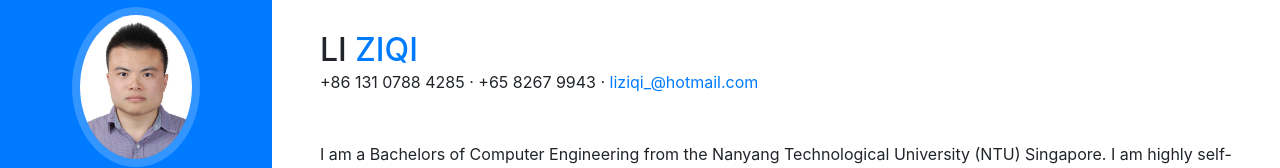
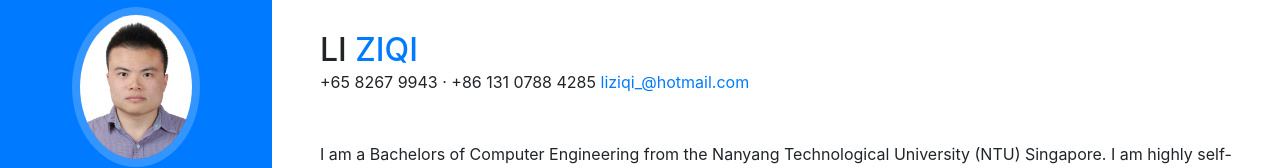
Before and after one commit to lizq-git/Resume-CV, a website with bundled scripts: page index.html in a window 1280 px wide. Shown: the part 169-337 px from the top of the page. Built offline with nearby package versions, Linux system fonts and the light colour scheme; a web font is replaced by a local one.

Commit message:
Update index.html

```diff
--- a/index.html
+++ b/index.html
@@ -71,7 +71,7 @@
           <h2 class="mb-0">LI
             <span class="text-primary">ZIQI</span>
           </h2>
-          <div class="mb-5">+86 131 0788 4285 ·  +65 8267 9943 ·
+          <div class="mb-5">+65 8267 9943 · +86 131 0788 4285
             <a href="mailto:name@email.com">liziqi_@hotmail.com</a>
           </div>
           <class="mb-5">
```
